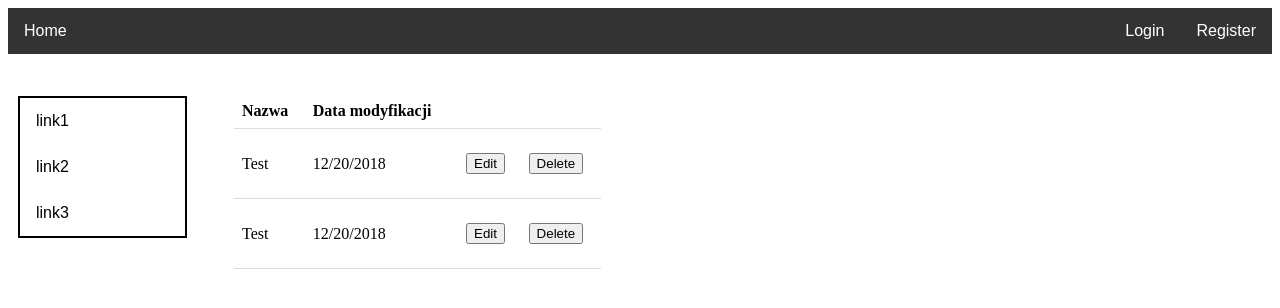
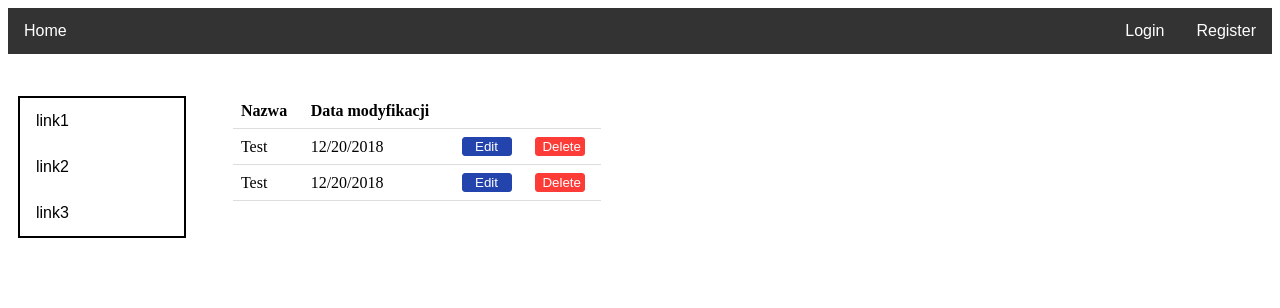
Before and after one commit to futer/stazteam2, an Angular app in the folder OlsztynHooligans/: page /dashboard in a window 1280 px wide. Shown: the top 308 px of the page. Built offline with nearby package versions, Linux system fonts and the light colour scheme.

Commit message:
create style for buttons in buttonlist

```diff
--- a/OlsztynHooligans/src/app/dashboard/dashboard.component.html
+++ b/OlsztynHooligans/src/app/dashboard/dashboard.component.html
@@ -20,20 +20,20 @@
         <td>Test</td>
         <td>12/20/2018</td>
         <td>
-          <app-button [type]="'text'" [classname]="'btn btn--success  block'" [value]="'Edit'"></app-button>
+          <app-buttonlist [type]="'text'" [classname]="'btn btn--edit'" [value]="'Edit'"></app-buttonlist>
         </td>
         <td>
-          <app-button [type]="'text'" [classname]="'btn btn--success  block'" [value]="'Delete'"></app-button>
+          <app-buttonlist [type]="'text'" [classname]="'btn btn--delete'" [value]="'Delete'"></app-buttonlist>
         </td>
       </tr>
       <tr>
           <td>Test</td>
           <td>12/20/2018</td>
           <td>
-            <app-button [type]="'text'" [classname]="'btn btn--success  block'" [value]="'Edit'"></app-button>
+            <app-buttonlist [type]="'text'" [classname]="'btn btn--edit'" [value]="'Edit'"></app-buttonlist>
           </td>
           <td>
-            <app-button [type]="'text'" [classname]="'btn btn--success  block'" [value]="'Delete'"></app-button>
+            <app-buttonlist [type]="'text'" [classname]="'btn btn--delete'" [value]="'Delete'"></app-buttonlist>
           </td>
         </tr>
     </table>
--- /dev/null
+++ b/OlsztynHooligans/src/app/shared/buttonlist/buttonlist.component.html
@@ -0,0 +1,2 @@
+
+    <button [type]="type" [class]="classname">{{value}}</button>
--- /dev/null
+++ b/OlsztynHooligans/src/app/shared/buttonlist/buttonlist.component.scss
@@ -0,0 +1,28 @@
+$edit: #2444ad;
+$delete: #fd3b37;
+
+$box-shadow: 0px 1px 2px 1px rgba(0,0,0,0.1);
+$box-shadow-hover: 0px 2px 3px 2px rgba(0,0,0,0.2);
+
+@mixin button-style($button-color)
+{
+    border: 1px solid $button-color;
+    background: $button-color;
+}
+
+.btn {
+    border-radius:3px;
+    color: #ffffff;
+    width:50px;
+    &:hover {
+        box-shadow: $box-shadow-hover;
+      }
+
+    &--edit {
+        @include button-style($edit)
+    }
+
+    &--delete{
+        @include button-style($delete)
+    }
+}
--- /dev/null
+++ b/OlsztynHooligans/src/app/shared/buttonlist/buttonlist.component.ts
@@ -0,0 +1,18 @@
+import { Component, OnInit, Input } from '@angular/core';
+
+@Component({
+  selector: 'app-buttonlist',
+  templateUrl: './buttonlist.component.html',
+  styleUrls: ['./buttonlist.component.scss']
+})
+export class ButtonlistComponent implements OnInit {
+
+  @Input() value:string;
+  @Input() type:string;
+  @Input() classname:string;
+  constructor() { }
+
+  ngOnInit() {
+  }
+
+}
```
Also changed, not shown: OlsztynHooligans/src/app/shared/shared.module.ts (+5 -2 lines), 1 other file (tests, documents, lock files or other folders).
